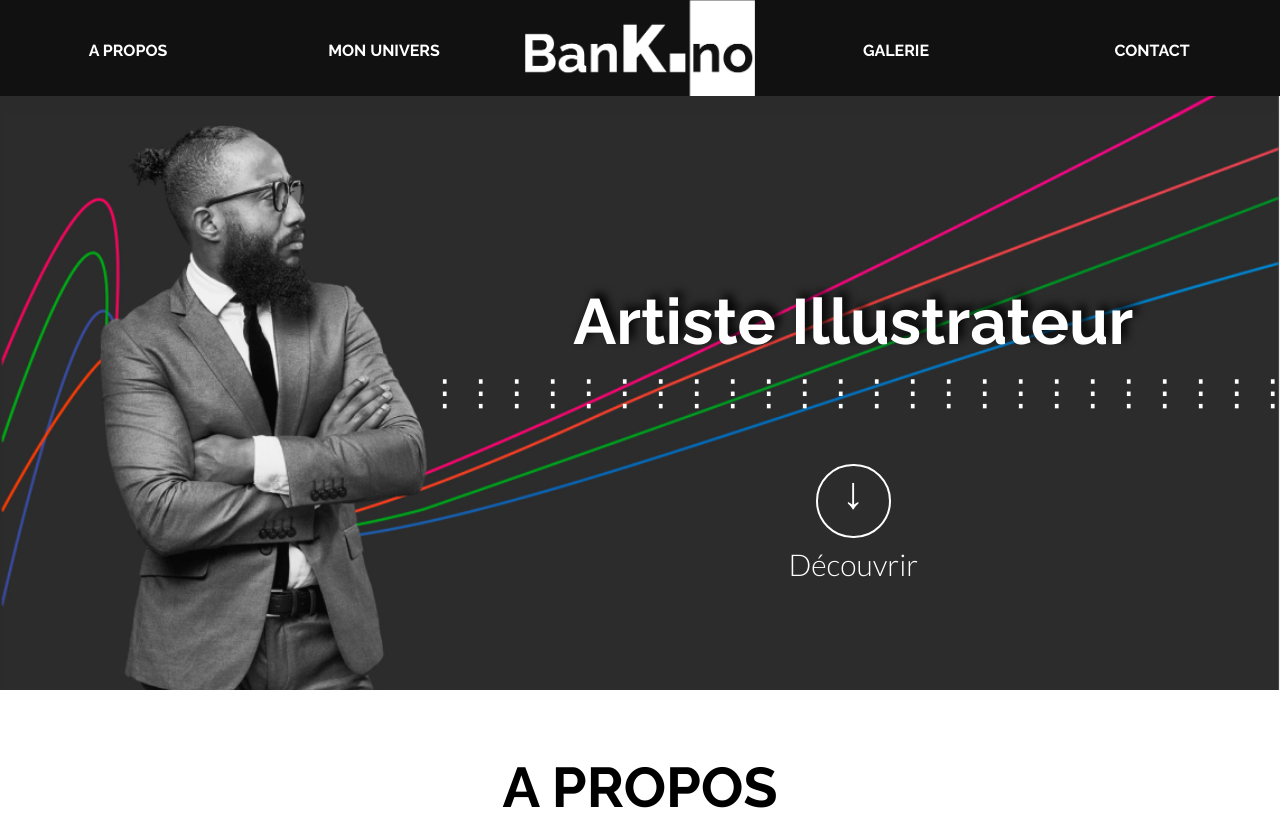
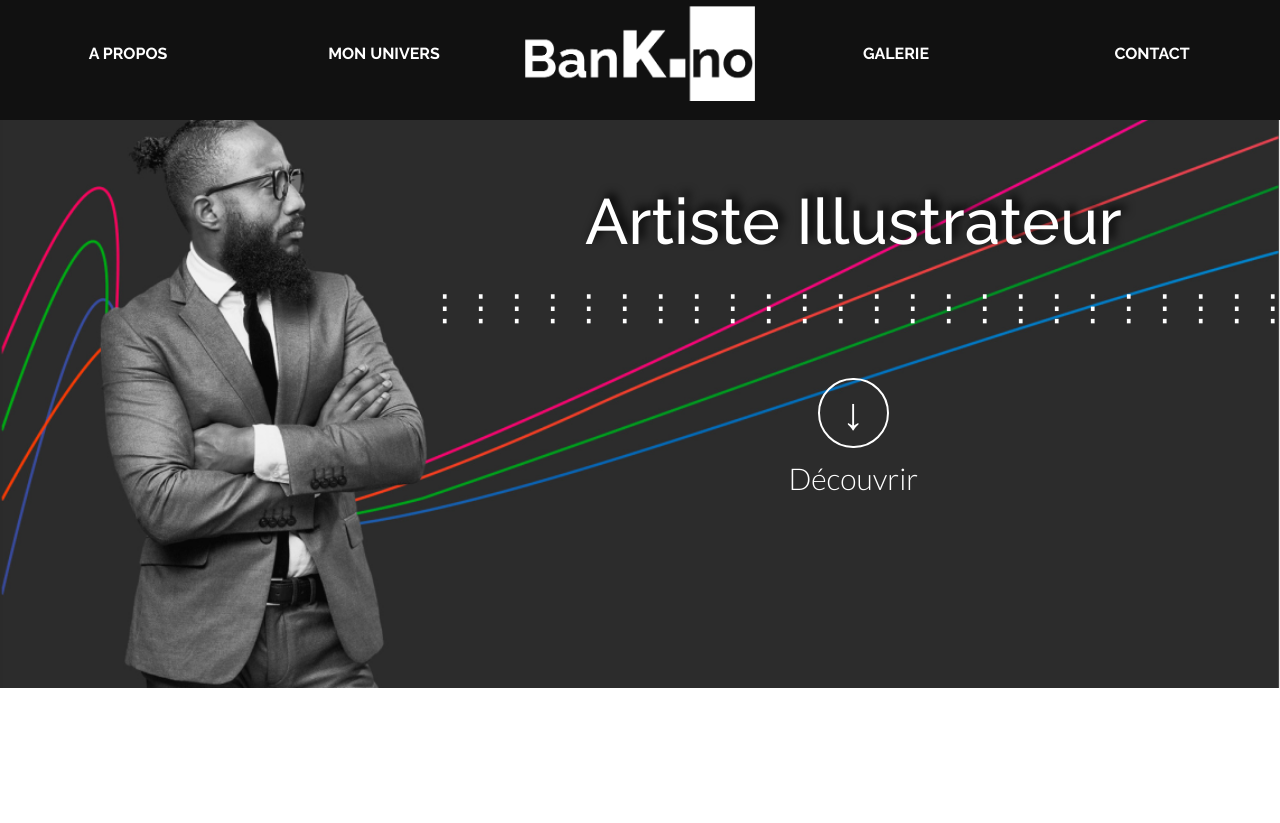
Before and after one commit to Benedicte-B/BANKNO, a plain HTML site: page index.html in a window 1280 px wide. Shown: the top 823 px of the page. Drawn offline with nearby package versions, Linux system fonts and the light colour scheme.

Commit message:
Push-15-Mai

```diff
--- a/assets/css/style.css
+++ b/assets/css/style.css
@@ -51,7 +51,7 @@ h3{
 #navbar{
     margin: 0;
     width: 100vw;
-    height: 7.5vw;
+    height: 15vh;
     background-color: rgb(17, 17, 17);
     display: grid;
     grid-template-columns: repeat(5, 1fr);
@@ -63,7 +63,7 @@ h3{
 /*--HEADER > Barre navigation > Logo*/
 #headerImgLogo{
     width: 18vw;
-    height: 7.5vw;
+    height: auto;
 }
 .headerLogo{
     display: flex;
@@ -89,10 +89,10 @@ h3{
     grid-template-columns: 1fr 1fr 1fr;
     grid-template-rows: repeat(7, 7vw);
     text-align: center;
-    background-image: url(../img/HEADER-web.png);
+    background-image: url(../img/HEADER.png);
     background-repeat: no-repeat;
     background-size: 100%;
-    height: 600px;
+    height: 100vh;
     color: white;
     font-family: 'Raleway';
 }
@@ -157,6 +157,9 @@ h3{
 #iconBurger {
     color: white;
     font-size: 2.5em;
+    display: none;
+}
+#menuburger{
     display: none;
 }
 
@@ -962,6 +965,9 @@ margin-bottom: 5%;
 .footerSeparator{
     display: none;
 }
+hr{
+    border : solid 0.2px white;
+}
 /* FOOTER > Menu footer */
 .footerMenu{
     display: grid;
@@ -1103,7 +1109,9 @@ margin-bottom: 5%;
         grid-column: 4/5;
             width: 50px;
         }
-
+    #menuburger{
+        display: block;
+    }
     #navbar .headerLiens{
         display: none;
     }
--- a/index.html
+++ b/index.html
@@ -4,6 +4,9 @@
     <meta charset="UTF-8">
     <meta http-equiv="X-UA-Compatible" content="IE=edge">
     <meta name="viewport" content="width=device-width, initial-scale=1.0">
+    <!--Links Boostrap + CSS-->
+    <link rel="stylesheet" href="https://cdn.jsdelivr.net/npm/bootstrap@4.6.0/dist/css/bootstrap.min.css" integrity="sha384-B0vP5xmATw1+K9KRQjQERJvTumQW0nPEzvF6L/Z6nronJ3oUOFUFpCjEUQouq2+l" crossorigin="anonymous">
+
     <link rel="stylesheet" href="assets/css/style.css">
     <link rel="shortcut icon" type="image/png" href="assets/img/favicon.png">
     <!--===============Link Google fonts===============-->
```
Also changed, not shown: 1 other file. Lines whose indentation alone changed are shown as unchanged.
